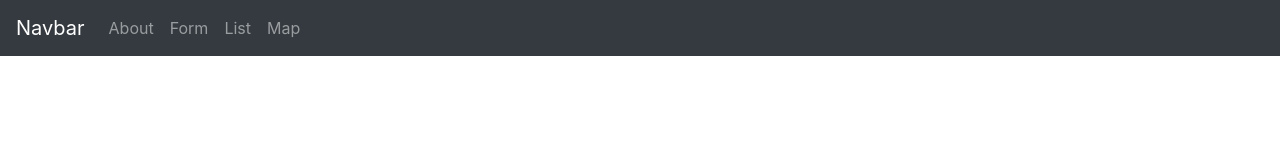
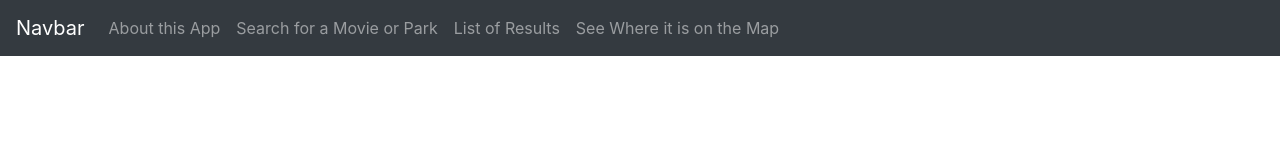
Before and after one commit to rinsle2/IT202-Map-Project, a plain HTML site: page index.html in a window 1280 px wide. Drawn offline with nearby package versions, Linux system fonts and the light colour scheme; some packages are replaced by stand-ins of ours.

Commit message:
added better descirptions

```diff
--- a/index.html
+++ b/index.html
@@ -38,16 +38,16 @@
     <div class="collapse navbar-collapse" id="navbarNav">
       <ul class="navbar-nav">
         <li class="nav-item">
-          <a class="nav-link" href="#about">About <span class="sr-only">(current)</span></a>
+          <a class="nav-link" href="#about">About this App<span class="sr-only">(current)</span></a>
         </li>
         <li class="nav-item">
-          <a class="nav-link" href="#form">Form</a>
+          <a class="nav-link" href="#form">Search for a Movie or Park</a>
         </li>
         <li class="nav-item">
-          <a class="nav-link" href="#list">List</a>
+          <a class="nav-link" href="#list">List of Results</a>
         </li>
         <li class="nav-item">
-          <a class="nav-link" href="#map">Map</a>
+          <a class="nav-link" href="#map">See Where it is on the Map</a>
         </li>
       </ul>
     </div>
@@ -55,7 +55,8 @@
 
   <!-- the content divs -->
   <div class="content" id="about">
-    About
+    <h1>About This Application</h1>
+    <p>This application was made by Ryan Insley, with the intent to allow users to search upcoming and past movies in various parks for a fun night.</p>
   </div>
   <div class="content" id="form">
     <form>
```
